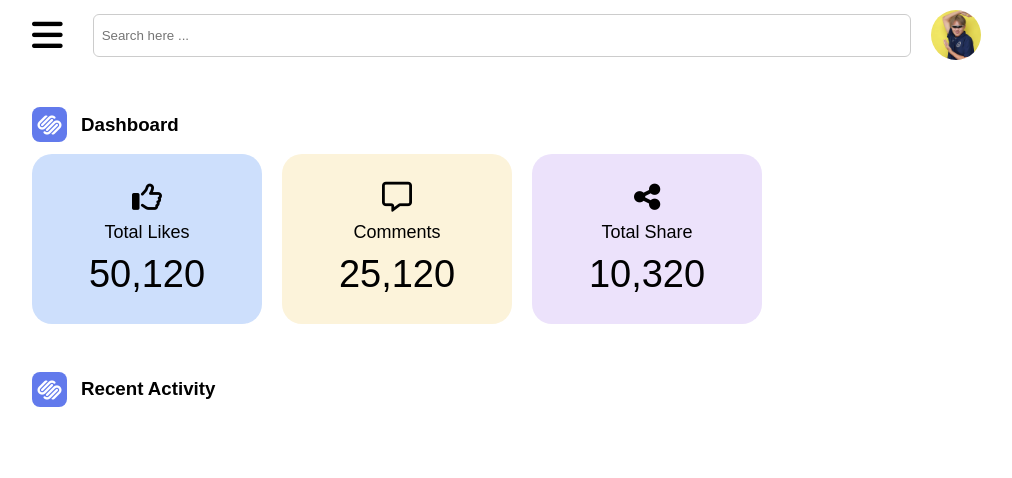
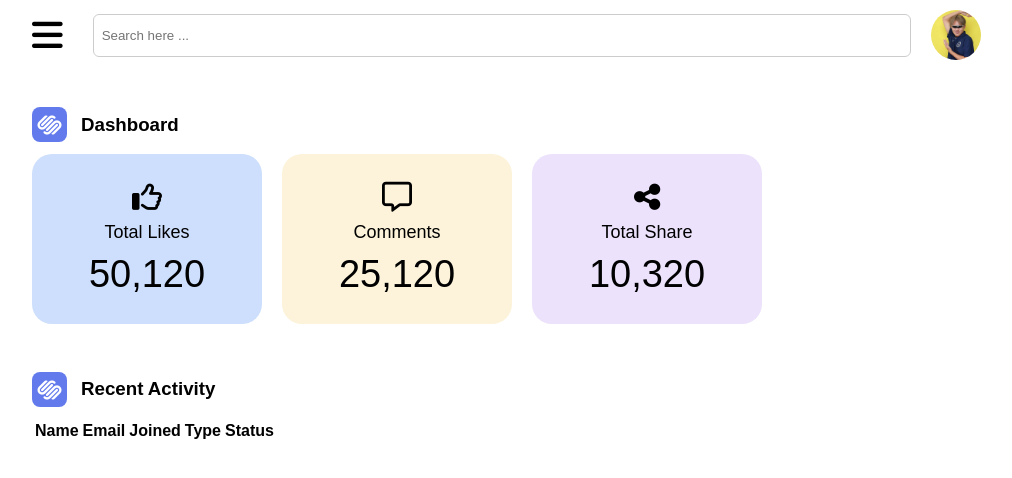
Before and after one commit to WisanuOdds/wisanu_hard_ui, a plain HTML site: page index.html in a window 1280 px wide. Shown: the whole page, without its empty margins (258-1270 px from the left). Drawn offline with Linux system fonts and the light colour scheme.

Commit message:
create table html

```diff
--- a/index.html
+++ b/index.html
@@ -78,6 +78,20 @@
                 </div>
                 <h1>Recent Activity</h1>
             </div>
+            <table id="dataTable">
+                <thead>
+                    <tr>
+                        <th>Name</th>
+                        <th>Email</th>
+                        <th>Joined</th>
+                        <th>Type</th>
+                        <th>Status</th>
+                    </tr>
+                </thead>
+                <tbody>
+                    <!-- Data rows will be inserted here by JavaScript -->
+                </tbody>
+            </table>
 
         </section>
 
```
